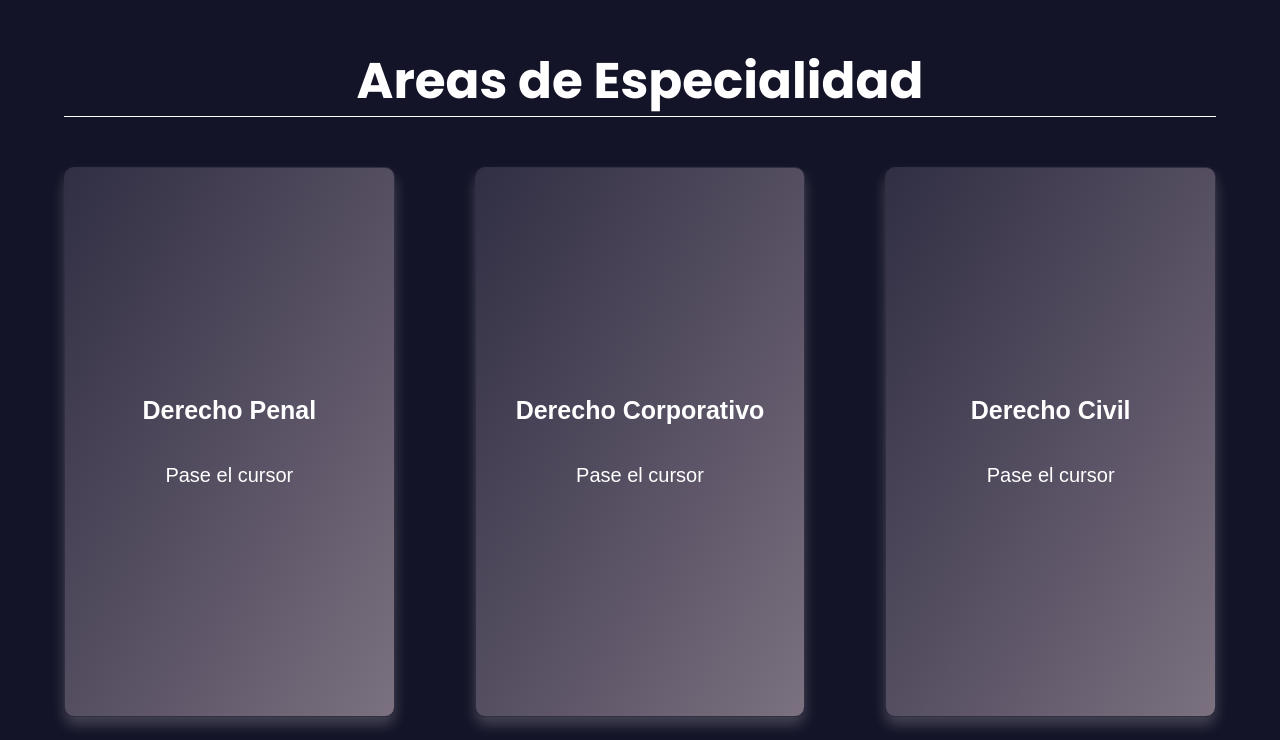
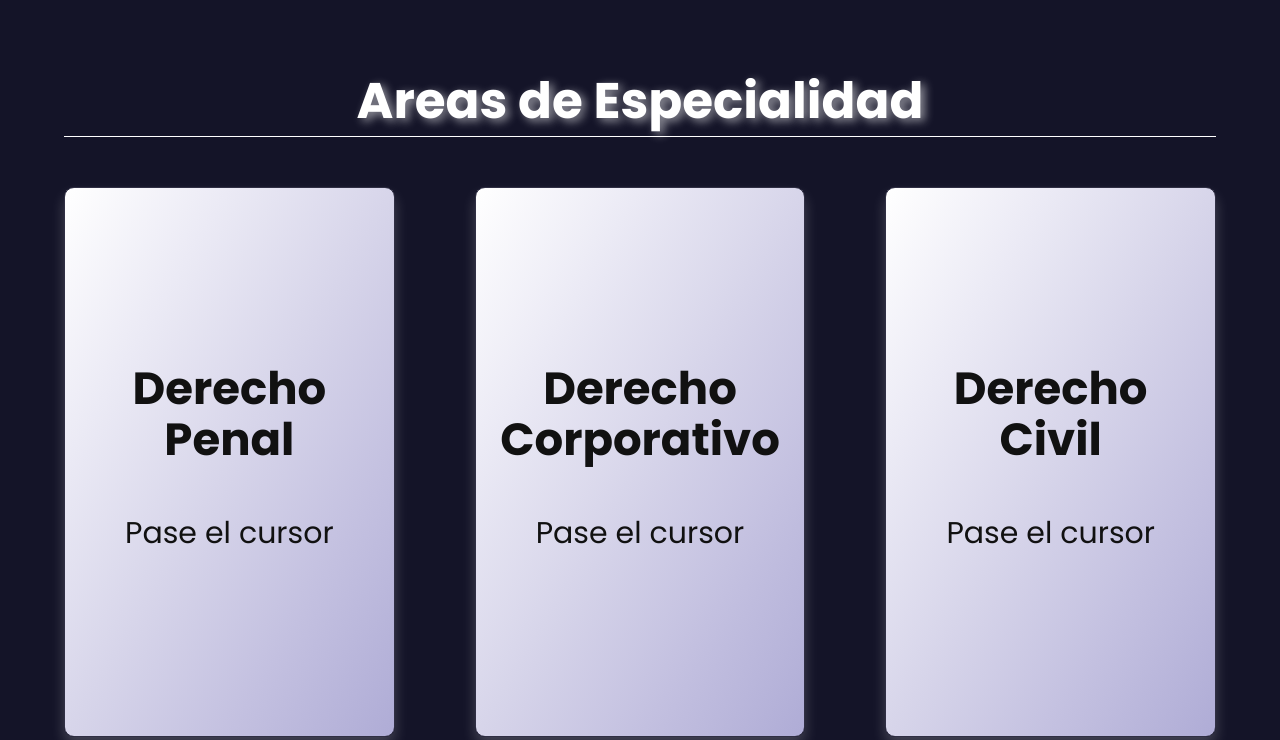
Before and after one commit to BetoGutierrezM/Pagina-Web-Derecho, a plain HTML site: page index.html in a window 1280 px wide. Shown: the part 802-1542 px from the top of the page. Drawn offline with Linux system fonts and the light colour scheme.

Commit message:
cambiando color tarjetas

```diff
--- a/css/style.css
+++ b/css/style.css
@@ -236,13 +236,14 @@ img {
 /*Main especialidades*/
 .servicios {
     background-color: var(--azul);
-    padding: 5rem 0;
+    padding: 7rem 0;
 }
 
 .servicios__contenedor {}
 
 .servicios__heading {
     font-size: 5rem;
+    text-shadow: 4px 3px 10px rgba(255,255,255,0.56);
     padding: 0.5rem;
     border-bottom: 1px solid var(--blanco);
 }
@@ -252,8 +253,6 @@ img {
 .listados {
     margin: 5rem 0;
 }
-
-.listados {}
 
 .listados__grid {
     display: grid;
@@ -295,7 +294,6 @@ img {
     max-width: 40rem;
     height: 55rem;
     perspective: 1000px;
-    font-family: sans-serif;
 }
 
 .listado__lados {
@@ -312,11 +310,12 @@ img {
 }
 
 .listado__heading {
-    font-size: 2.5rem;
-    font-weight: 900;
+    font-size: 4.5rem;
+    font-weight: 700;
     text-align: center;
     margin: 2rem 0;
     padding: 0 1.5rem;
+    color: var(--negro);
 }
 .listado__contenido {
     /* background-image: linear-gradient(rgba(12, 3, 51, 0.4), rgba(12, 3, 51, 0.4)); */
@@ -324,8 +323,8 @@ img {
 }
 .listado__imagen {
     margin: 0 auto;
-    /* filter: opacity(60%); */
-    filter: drop-shadow(3px 3px rgb(0, 0, 0))sepia(100%);
+    filter: opacity(75%);
+    /* filter: drop-shadow(3px 3px rgb(0, 0, 0))sepia(100%); */
 }
 .listado__frontal,
 .listado__reverse {
@@ -344,16 +343,19 @@ img {
 }
 
 .listado__frontal {
-    background-image: linear-gradient(to right bottom, #302f44, #433e52, #554e61, #685f70, #7b717f);
-    color: var(--blanco);
+    /* background-image: linear-gradient(to right bottom, #302f44, #433e52, #554e61, #685f70, #7b717f); */
+    background-image: linear-gradient(to right bottom, #ffffff, #ebeaf5, #d7d5ea, #c3c0e0, #afacd6);
+    color: var(--negro);
 }
 
 .listado__reverse {
-    background-image: linear-gradient(to left top, #302f44, #433e52, #554e61, #685f70, #7b717f);
-    color: var(--blanco);
+    /* background-image: linear-gradient(to left top, #302f44, #433e52, #554e61, #685f70, #7b717f);
+    color: var(--blanco); */
+    background-image: linear-gradient(to left top, #ffffff, #ebeaf5, #d7d5ea, #c3c0e0, #afacd6);
+    color: var(--negro);
     transform: rotateY(180deg);
 }
 .listado__informacion {
     padding: 0 2rem;
-    font-size: 2rem;
+    font-size: 3rem;
 }
```
